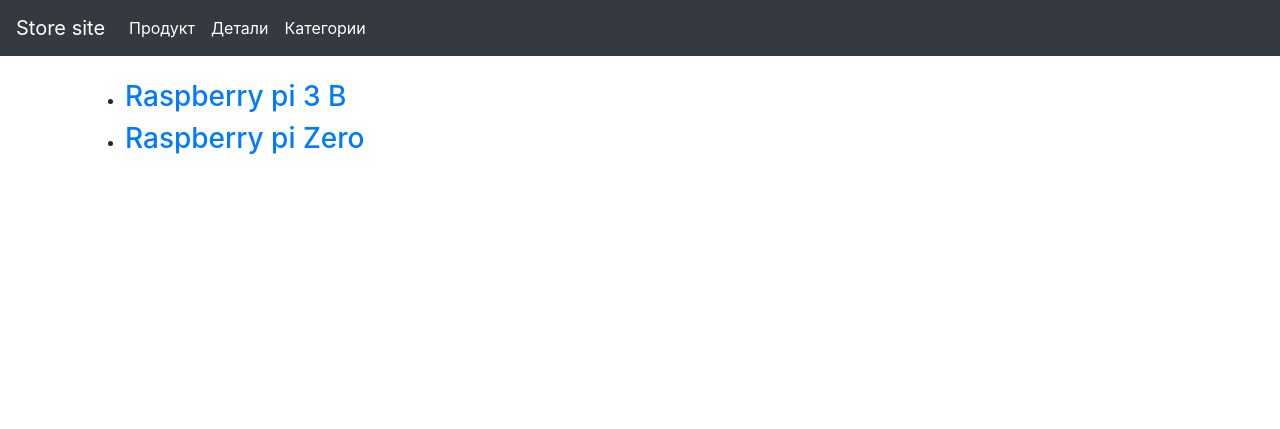
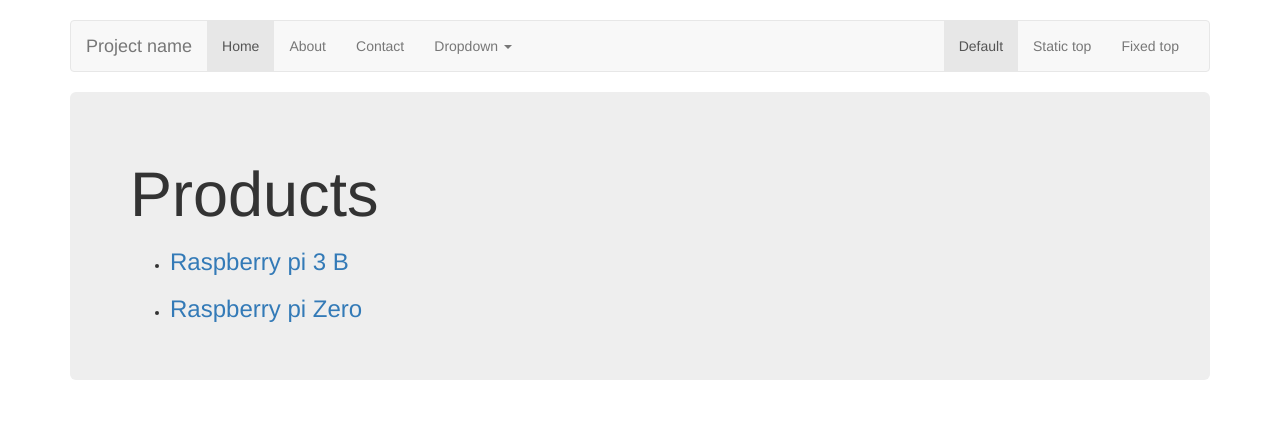
Before and after one commit to DmitrySevostianov/simle_store_django, a Django app: page /products/ in a window 1280 px wide. Shown: the top 429 px of the page. Run offline with Django 3.2, Linux system fonts and the light colour scheme; data comes from the database, SQL or seed files in the repository; some libraries are stand-ins or nearby versions.

Commit message:
update base.html template

```diff
--- /dev/null
+++ b/store_project/products/static/navbar.css
@@ -0,0 +1,8 @@
+body {
+  padding-top: 20px;
+  padding-bottom: 20px;
+}
+
+.navbar {
+  margin-bottom: 20px;
+}
--- a/store_project/products/templates/base.html
+++ b/store_project/products/templates/base.html
@@ -1,82 +1,118 @@
 {% load static %}
 
-<!doctype html>
+
+<!DOCTYPE html>
 <html lang="en">
   <head>
     <meta charset="utf-8">
-    <meta name="viewport" content="width=device-width, initial-scale=1, shrink-to-fit=no">
+    <meta http-equiv="X-UA-Compatible" content="IE=edge">
+    <meta name="viewport" content="width=device-width, initial-scale=1">
+    <!-- The above 3 meta tags *must* come first in the head; any other head content must come *after* these tags -->
     <meta name="description" content="">
     <meta name="author" content="">
-    <link rel="icon" href="../../../../favicon.ico">
+    <link rel="icon" href="/favicon.ico">
+
+    <title>Simle store</title>
+
+    <!-- Bootstrap core CSS -->
+<!-- Latest compiled and minified CSS -->
+<link rel="stylesheet" href="https://maxcdn.bootstrapcdn.com/bootstrap/3.3.7/css/bootstrap.min.css" integrity="sha384-BVYiiSIFeK1dGmJRAkycuHAHRg32OmUcww7on3RYdg4Va+PmSTsz/K68vbdEjh4u" crossorigin="anonymous">
+
+    <!-- IE10 viewport hack for Surface/desktop Windows 8 bug -->
+  <!--  <link href="../../assets/css/ie10-viewport-bug-workaround.css" rel="stylesheet"> -->
+
+    <!-- Custom styles for this template -->
+  <!--   <link href="static/navbar.css" rel="stylesheet"> -->
 
 
+
+   <link href="{% static 'navbar.css' %}" rel="stylesheet">
+
+    <!-- HTML5 shim and Respond.js for IE8 support of HTML5 elements and media queries -->
+    <!--[if lt IE 9]>
+      <script src="https://oss.maxcdn.com/html5shiv/3.7.3/html5shiv.min.js"></script>
+      <script src="https://oss.maxcdn.com/respond/1.4.2/respond.min.js"></script>
+    <![endif]-->
 
     {% block title %}
 
     {% endblock %}
 
-
-
-    <!-- Bootstrap core CSS -->
-    <link rel="stylesheet" href="https://stackpath.bootstrapcdn.com/bootstrap/4.1.3/css/bootstrap.min.css" integrity="sha384-MCw98/SFnGE8fJT3GXwEOngsV7Zt27NXFoaoApmYm81iuXoPkFOJwJ8ERdknLPMO" crossorigin="anonymous">
-
-
-
-    <!-- Custom styles for this template -->
-    <link href="{% static 'styles.css' %}" rel="stylesheet">
-
-
-
   </head>
 
   <body>
 
-    <nav class="navbar navbar-expand-md navbar-dark bg-dark fixed-top">
-      <a class="navbar-brand" href="#">Store site</a>
-      <button class="navbar-toggler" type="button" data-toggle="collapse" data-target="#navbarsExampleDefault" aria-controls="navbarsExampleDefault" aria-expanded="false" aria-label="Toggle navigation">
-        <span class="navbar-toggler-icon"></span>
-      </button>
+    <div class="container">
 
-      <div class="collapse navbar-collapse" id="navbarsExampleDefault">
-        <ul class="navbar-nav mr-auto">
+      <!-- Static navbar -->
+      <nav class="navbar navbar-default">
+        <div class="container-fluid">
+          <div class="navbar-header">
+            <button type="button" class="navbar-toggle collapsed" data-toggle="collapse" data-target="#navbar" aria-expanded="false" aria-controls="navbar">
+              <span class="sr-only">Toggle navigation</span>
+              <span class="icon-bar"></span>
+              <span class="icon-bar"></span>
+              <span class="icon-bar"></span>
+            </button>
+            <a class="navbar-brand" href="#">Project name</a>
+          </div>
+          <div id="navbar" class="navbar-collapse collapse">
+            <ul class="nav navbar-nav">
+              <li class="active"><a href="#">Home</a></li>
+              <li><a href="#">About</a></li>
+              <li><a href="#">Contact</a></li>
+              <li class="dropdown">
+                <a href="#" class="dropdown-toggle" data-toggle="dropdown" role="button" aria-haspopup="true" aria-expanded="false">Dropdown <span class="caret"></span></a>
+                <ul class="dropdown-menu">
+                  <li><a href="#">Action</a></li>
+                  <li><a href="#">Another action</a></li>
+                  <li><a href="#">Something else here</a></li>
+                  <li role="separator" class="divider"></li>
+                  <li class="dropdown-header">Nav header</li>
+                  <li><a href="#">Separated link</a></li>
+                  <li><a href="#">One more separated link</a></li>
+                </ul>
+              </li>
+            </ul>
+            <ul class="nav navbar-nav navbar-right">
+              <li class="active"><a href="./">Default <span class="sr-only">(current)</span></a></li>
+              <li><a href="../navbar-static-top/">Static top</a></li>
+              <li><a href="../navbar-fixed-top/">Fixed top</a></li>
+            </ul>
+          </div><!--/.nav-collapse -->
+        </div><!--/.container-fluid -->
+      </nav>
 
-          <li class="nav-item active">
-            <a class="nav-link" href="#">Продукт <span class="sr-only"></span></a>
-          </li>
+      <!-- Main component for a primary marketing message or call to action -->
+      <div class="jumbotron">
+        <h1>Products</h1>
 
-          <li class="nav-item active">
-            <a class="nav-link" href="#">Детали <span class="sr-only"></span></a>
-          </li>
-
-          <li class="nav-item active">
-            <a class="nav-link" href="#">Категории <span class="sr-only"></span></a>
-          </li>
-
-        </ul>
-
-      </div>
-    </nav>
-
-    <main role="main" class="container">
-
-	{% block content %}
+      {% block content %}
 
 
 
-	{% endblock %}
+      {% endblock %}
+
+      </div>
 
 
-    </main><!-- /.container -->
+
+
+    </div> <!-- /container -->
+
 
     <!-- Bootstrap core JavaScript
     ================================================== -->
     <!-- Placed at the end of the document so the pages load faster -->
-    <script src="https://code.jquery.com/jquery-3.3.1.slim.min.js" integrity="sha384-q8i/X+965DzO0rT7abK41JStQIAqVgRVzpbzo5smXKp4YfRvH+8abtTE1Pi6jizo" crossorigin="anonymous"></script>
-    <script>window.jQuery || document.write('<script src="../../assets/js/vendor/jquery-slim.min.js"><\/script>')</script>
+    <script src="https://ajax.googleapis.com/ajax/libs/jquery/1.12.4/jquery.min.js"></script>
+    <script>window.jQuery || document.write('<script src="../../assets/js/vendor/jquery.min.js"><\/script>')</script>
+    <!-- Latest compiled and minified JavaScript -->
+<script src="https://maxcdn.bootstrapcdn.com/bootstrap/3.3.7/js/bootstrap.min.js" integrity="sha384-Tc5IQib027qvyjSMfHjOMaLkfuWVxZxUPnCJA7l2mCWNIpG9mGCD8wGNIcPD7Txa" crossorigin="anonymous"></script>
 
 
-    <script src="https://cdnjs.cloudflare.com/ajax/libs/popper.js/1.14.3/umd/popper.min.js" integrity="sha384-ZMP7rVo3mIykV+2+9J3UJ46jBk0WLaUAdn689aCwoqbBJiSnjAK/l8WvCWPIPm49" crossorigin="anonymous"></script>
-    <script src="https://stackpath.bootstrapcdn.com/bootstrap/4.1.3/js/bootstrap.min.js" integrity="sha384-ChfqqxuZUCnJSK3+MXmPNIyE6ZbWh2IMqE241rYiqJxyMiZ6OW/JmZQ5stwEULTy" crossorigin="anonymous"></script>
-
+    <!-- IE10 viewport hack for Surface/desktop Windows 8 bug -->
+    <!--
+      <script src="../../assets/js/ie10-viewport-bug-workaround.js"></script>
+    -->
   </body>
 </html>
```
